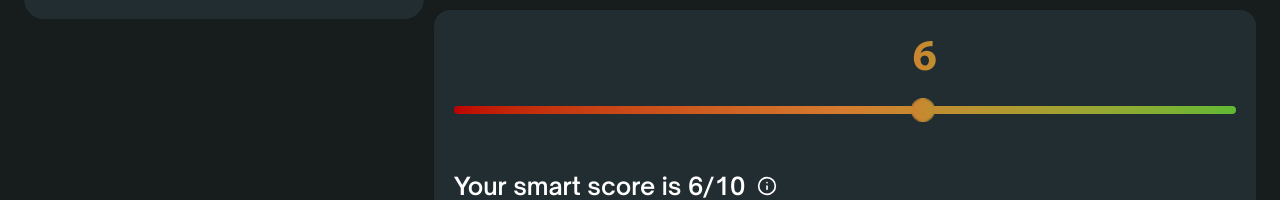
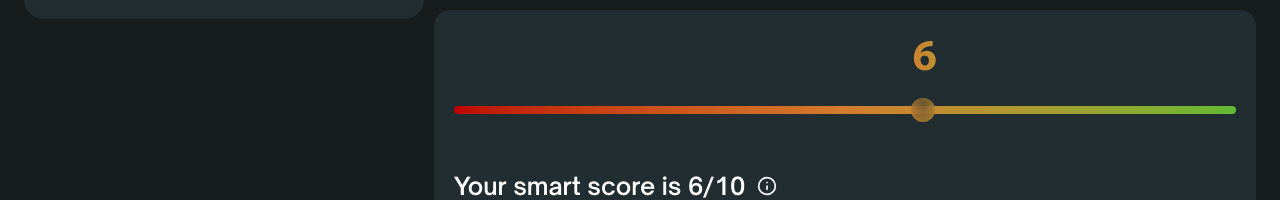
Before and after one commit to iaminamcom/novello-speklr, a Next.js app: page / in a window 1280 px wide. Shown: the part 980-1180 px from the top of the page. Built offline with nearby package versions, Linux system fonts and the light colour scheme.

Commit message:
improve nob appearance

```diff
--- a/src/components/ScoreSlider.tsx
+++ b/src/components/ScoreSlider.tsx
@@ -15,10 +15,10 @@ export function ScoreSlider({ score }: { score: number }) {
 
             <div className="bg-linear-to-r from-my-red via-my-amber to-my-green relative h-2 rounded">
                 <div className="absolute top-1/2 -translate-x-1/2 -translate-y-1/2 size-6 rounded-full
-                   bg-linear-to-r from-my-red via-my-amber to-my-green overflow-hidden shadow-2xl"
+                   bg-linear-to-r from-my-red via-my-amber to-my-green overflow-hidden shadow-2xl opacity-90"
                     style={{ left: `${score}0%`, backgroundPosition: `${score}0% 0%`, backgroundSize: '1000% 100%' }}
                 >
-                    <div className="backdrop-blur-[1px] size-full"></div>
+                    <div className="backdrop-blur-xl size-full bg-radial-[at_50%_25%] from-surface/50 via-90% to-transparent"></div>
                 </div>
             </div>
         </div>
```
